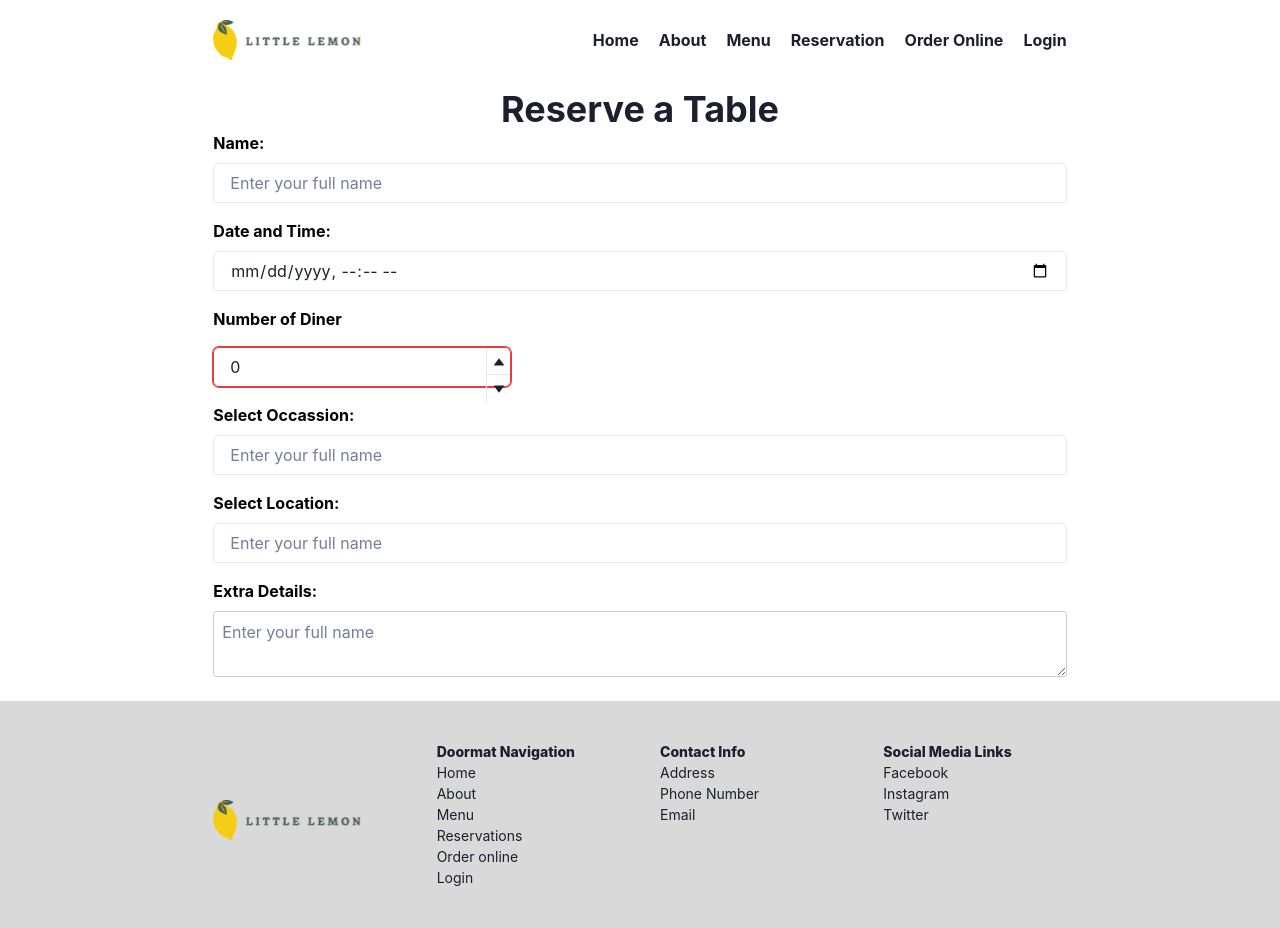
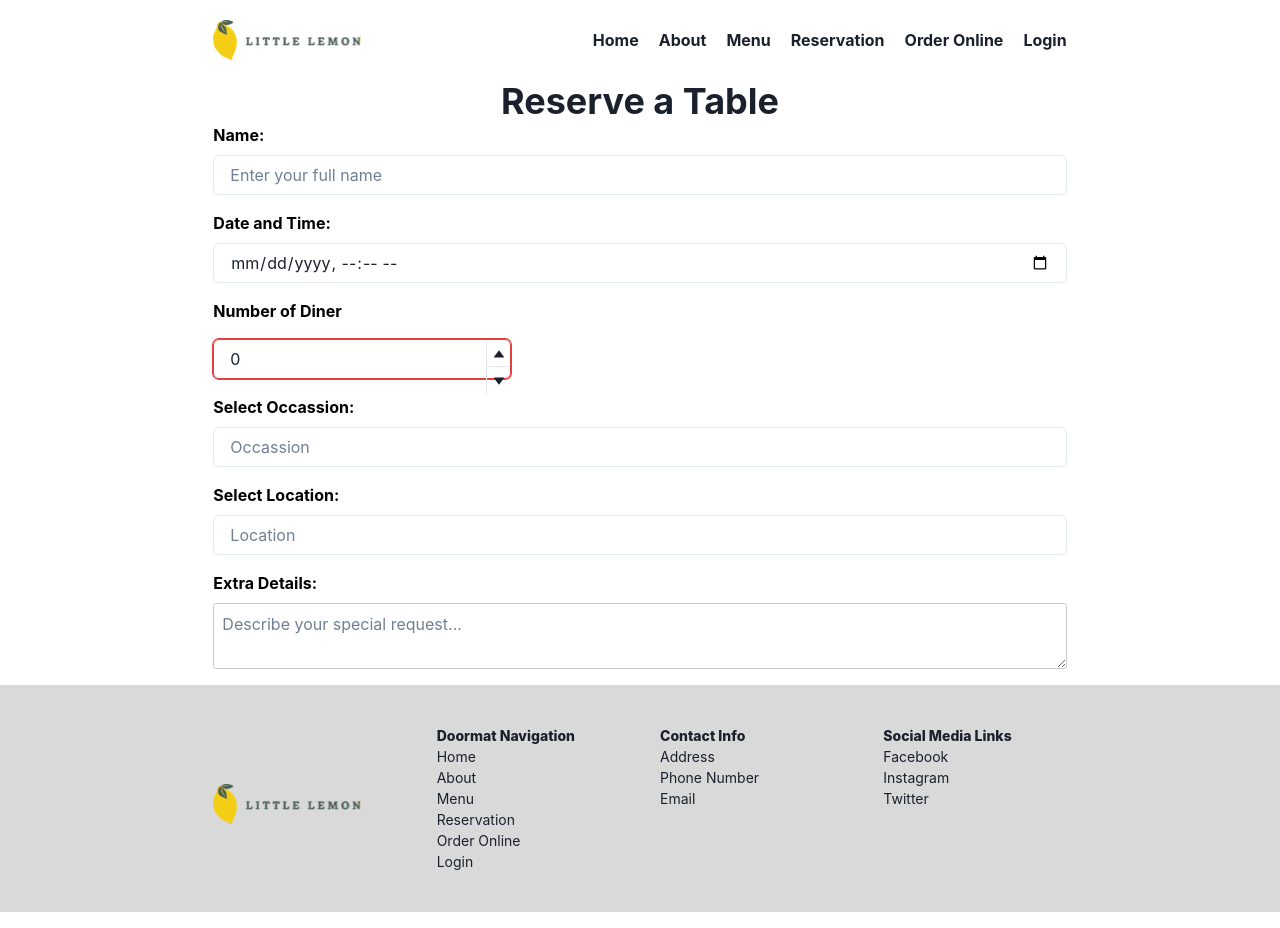
Before and after one commit to lexzee/captstone-project, a React (Create React App) app: page /reserve in a window 1280 px wide. Built offline with nearby package versions, Linux system fonts and the light colour scheme.

Commit message:
setup navigation using React-Router-Dom

```diff
--- a/package.json
+++ b/package.json
@@ -12,6 +12,7 @@
     "framer-motion": "^10.11.2",
     "react": "^18.2.0",
     "react-dom": "^18.2.0",
+    "react-router-dom": "^6.10.0",
     "react-scripts": "5.0.1",
     "web-vitals": "^2.1.4"
   },
--- a/src/App.js
+++ b/src/App.js
@@ -4,20 +4,19 @@ import Footer from './components/Footer';
 import Header from './components/Header';
 import Main from './components/Main';
 import ReserveTable from './components/ReserveTable';
+import { Route, Routes } from 'react-router-dom';
+import About from './components/About';
 
 function App() {
   return (
     <>
-    {/* <Grid gridGap={2} autoFlow="row dense" templateColumns="repeat(12, 1fr)">
-      <GridItem gridColumnStart={3} colSpan={8}> */}
-    <Grid gridGap={2} autoFlow="row dense" templateColumns="repeat(1, 1fr)">
-      {/* <GridItem>
-        <Header />
-        <Main />
-        <Footer />
-      </GridItem> */}
-      <ReserveTable />
-    </Grid>
+      <Header />
+      <Routes>
+        <Route path="/" element={<Main />} />
+        <Route path="/about" element={<About />} />
+        <Route path="/reserve" element={<ReserveTable />} />
+      </Routes>
+      <Footer />
     </>
   );
 }
--- a/src/components/Footer.jsx
+++ b/src/components/Footer.jsx
@@ -1,5 +1,6 @@
 import { Flex, Grid, GridItem, HStack, Text } from '@chakra-ui/react';
 import logo from '../assets/Logo.svg';
+import { Link } from 'react-router-dom';
 
 const Footer = () => {
   return (
@@ -12,12 +13,12 @@ const Footer = () => {
           <GridItem>
             <Text fontWeight="extrabold">Doormat Navigation</Text>
             <Flex flexDir="column">
-              <a href="">Home</a>
-              <a href="">About</a>
-              <a href="">Menu</a>
-              <a href="">Reservations</a>
-              <a href="">Order online</a>
-              <a href="">Login</a>
+              <Link to="/">Home </Link>
+              <Link to="/about">About</Link>
+              <Link href="/menu">Menu</Link>
+              <Link to="/reserve">Reservation</Link>
+              <Link href="/order_online">Order Online</Link>
+              <Link href="/login">Login</Link>
             </Flex>
           </GridItem>
           <GridItem>
--- a/src/components/Main.jsx
+++ b/src/components/Main.jsx
@@ -1,3 +1,4 @@
+import { Route, Routes } from "react-router-dom"
 import About from "./About"
 import Hero from "./Hero"
 import Highlight from "./Highlight"
@@ -9,7 +10,10 @@ const Main = () => {
         <Hero />
         <Highlight />
         <Testimonials />
-        <About />
+        {/* <Routes>
+          <Route path="/testimonials" element={<Testimonials />} />
+          <Route path="/about" element={<About />} />
+        </Routes> */}
     </main>
   )
 }
--- a/src/components/Navbar.jsx
+++ b/src/components/Navbar.jsx
@@ -1,14 +1,14 @@
-import { Flex } from "@chakra-ui/react"
+import { Flex, Link } from "@chakra-ui/react"
 
 const Navbar = () => {
   return (
-    <Flex gap={5} fontWeight="bold" flexShrink="2" align="center">
-      <a href="./home">Home</a>
-      <a href="./about">About</a>
-      <a href="./menu">Menu</a>
-      <a href="./reservation">Reservation</a>
-      <a href="./order_online">Order Online</a>
-      <a href="./login">Login</a>
+    <Flex as="nav" gap={5} fontWeight="bold" flexShrink="2" align="center">
+      <Link href="/">Home </Link>
+      <Link href="/about">About</Link>
+      <Link to="/menu">Menu</Link>
+      <Link href="/reserve">Reservation</Link>
+      <Link to="/order_online">Order Online</Link>
+      <Link to="/login">Login</Link>
     </Flex>
   )
 }
--- a/src/components/ReserveTable.jsx
+++ b/src/components/ReserveTable.jsx
@@ -12,8 +12,6 @@ const ReserveTable = () => {
     justifyContent: 'space-between',
   }
   return (
-    <>
-      <Header />
     <Grid templateColumns="repeat(12, 1fr)">
       <GridItem colStart={3} colSpan={8}>
         <form>
@@ -34,17 +32,15 @@ const ReserveTable = () => {
               </NumberInput>
             </VStack>
             <label for='occassion'>Select Occassion:</label>
-              <Input placeholder='Enter your full name' name="occassion" />
+            <Input placeholder='Occassion' name="occassion" />
             <label for='location'>Select Location:</label>
-              <Input placeholder='Enter your full name' name="location" />
+            <Input placeholder='Location' name="location" />
             <label for='comment'>Extra Details:</label>
-              <textarea placeholder='Enter your full name' name="location" />
+            <textarea placeholder='Describe your special request...' name="location" />
           </fieldset>
         </form>
       </GridItem>
     </Grid>
-      <Footer />
-    </>
   )
 }
 
--- a/src/index.js
+++ b/src/index.js
@@ -4,12 +4,15 @@ import './index.css';
 import App from './App';
 import reportWebVitals from './reportWebVitals';
 import { ChakraProvider } from '@chakra-ui/react';
+import { BrowserRouter } from 'react-router-dom';
 
 const root = ReactDOM.createRoot(document.getElementById('root'));
 root.render(
   <React.StrictMode>
     <ChakraProvider>
-      <App />
+      <BrowserRouter>
+        <App />
+      </BrowserRouter>
     </ChakraProvider>
   </React.StrictMode>
 );
```
Also changed, not shown: 1 other file (tests, documents, lock files or other folders). Lines whose indentation alone changed are shown as unchanged.
